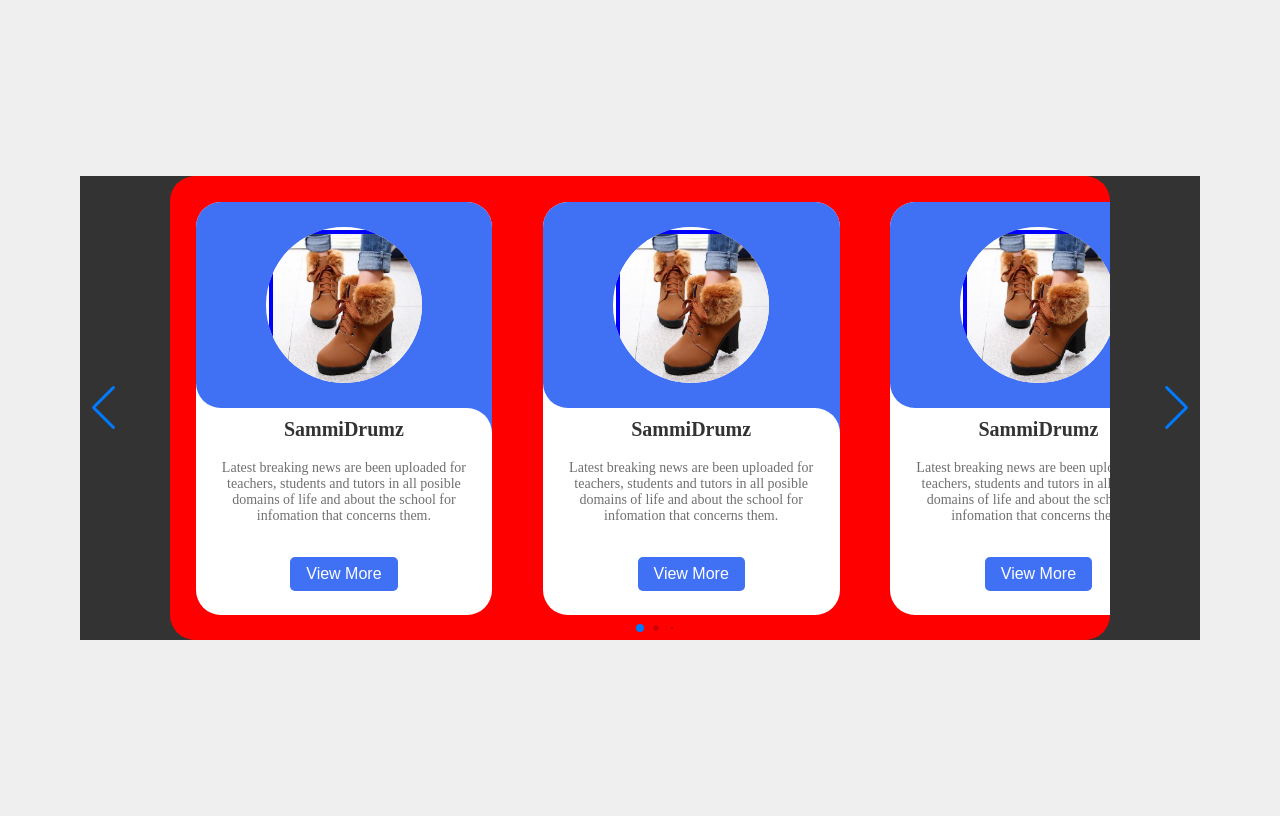
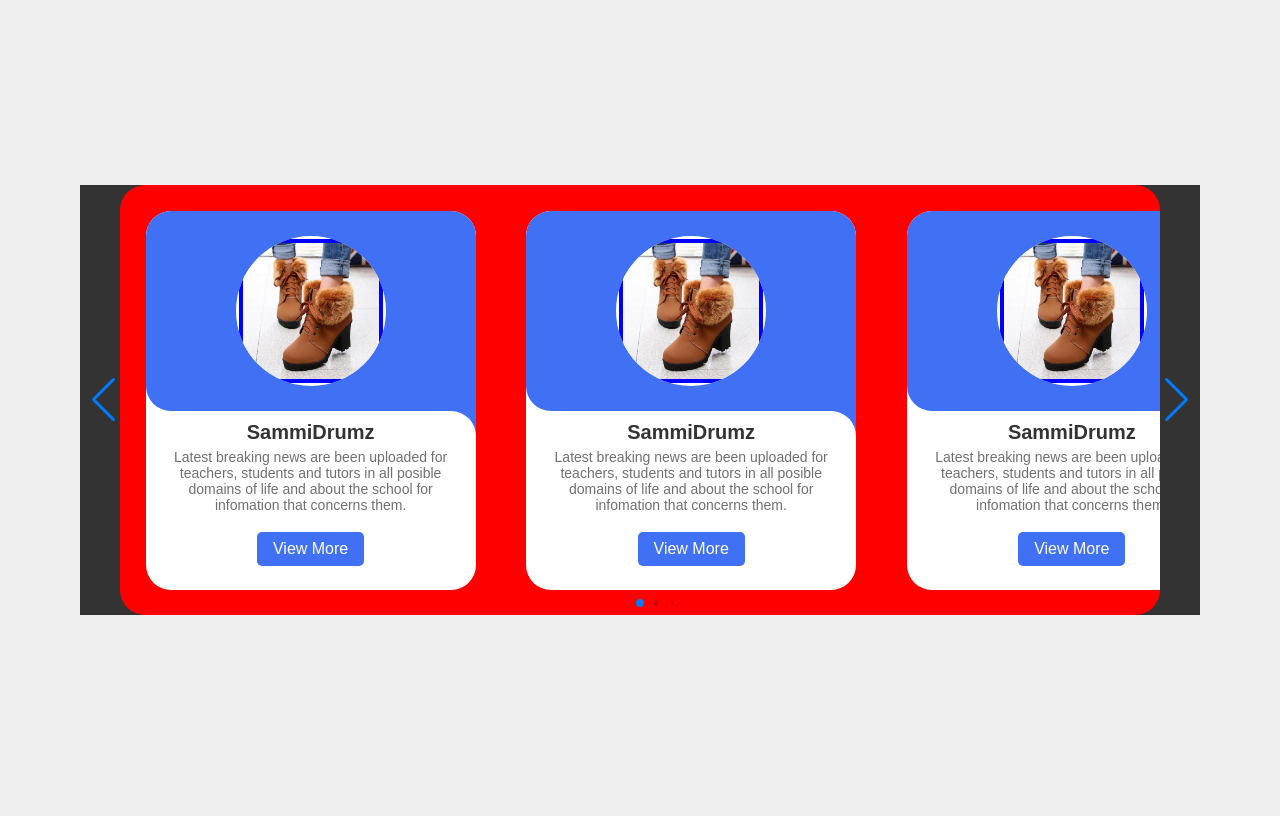
Before and after one commit to Sammi-Drums/Site-7, a PHP site: page /blockNew.html in a window 1280 px wide. After the commit the page ends 615 px from the top, so only its background shows below. Run offline with PHP 8.4, Linux system fonts and the light colour scheme.

Commit message:
Update slider.css

```diff
--- a/CSS/slider.css
+++ b/CSS/slider.css
@@ -1,6 +1,11 @@
 /* Creating a Slider  */
 @import url('https://fonts.googleapis.com/css?family=poppins:wght@300;400;500;600^display=swap');
-
+*{
+    margin: 0;
+    padding: 0;
+    box-sizing: border-box;
+    font-family: 'poppings', sans-serif;
+}
 body{
     min-height: 100vh;
     display: flex;
@@ -15,7 +20,7 @@ body{
     padding: 40px 0;
 }
 .slide-content{
-    margin: 0 90px;
+    margin: 0 40px;
 
     background-color: red;
     overflow: hidden;
```
